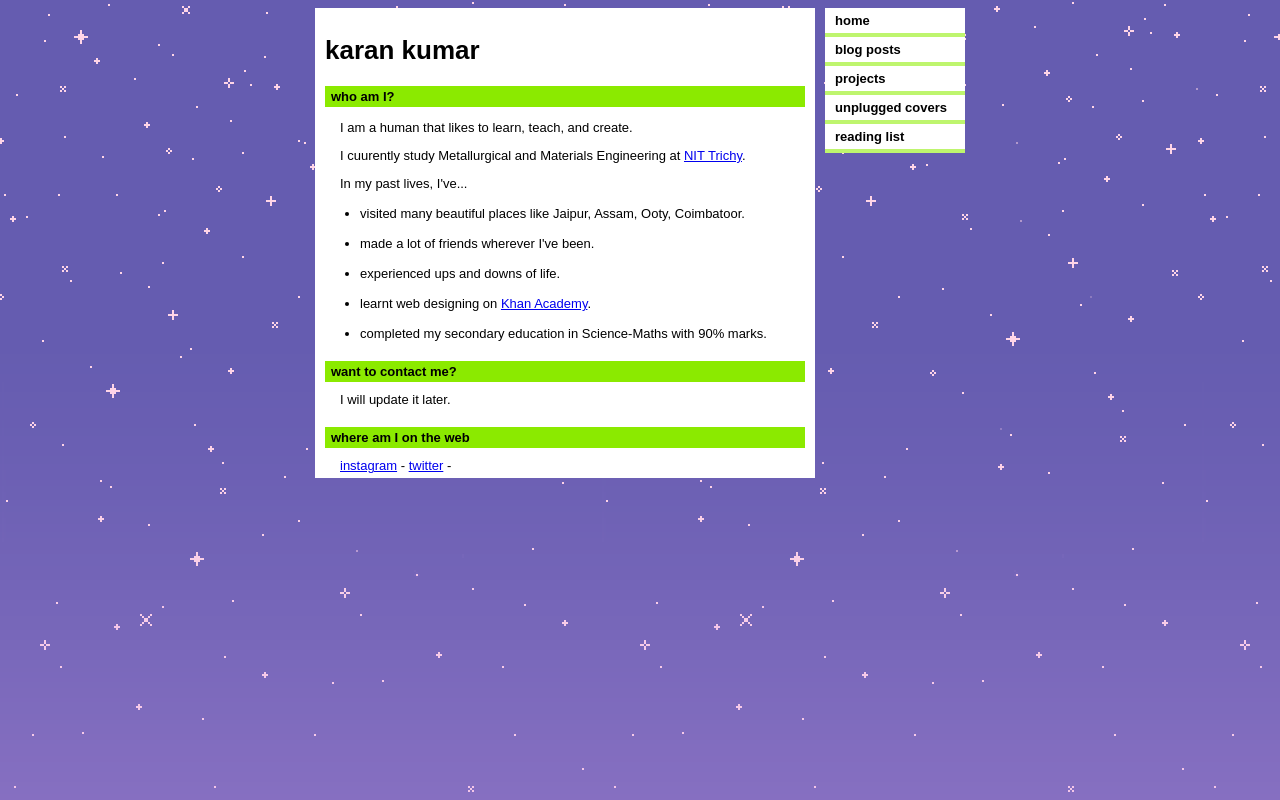
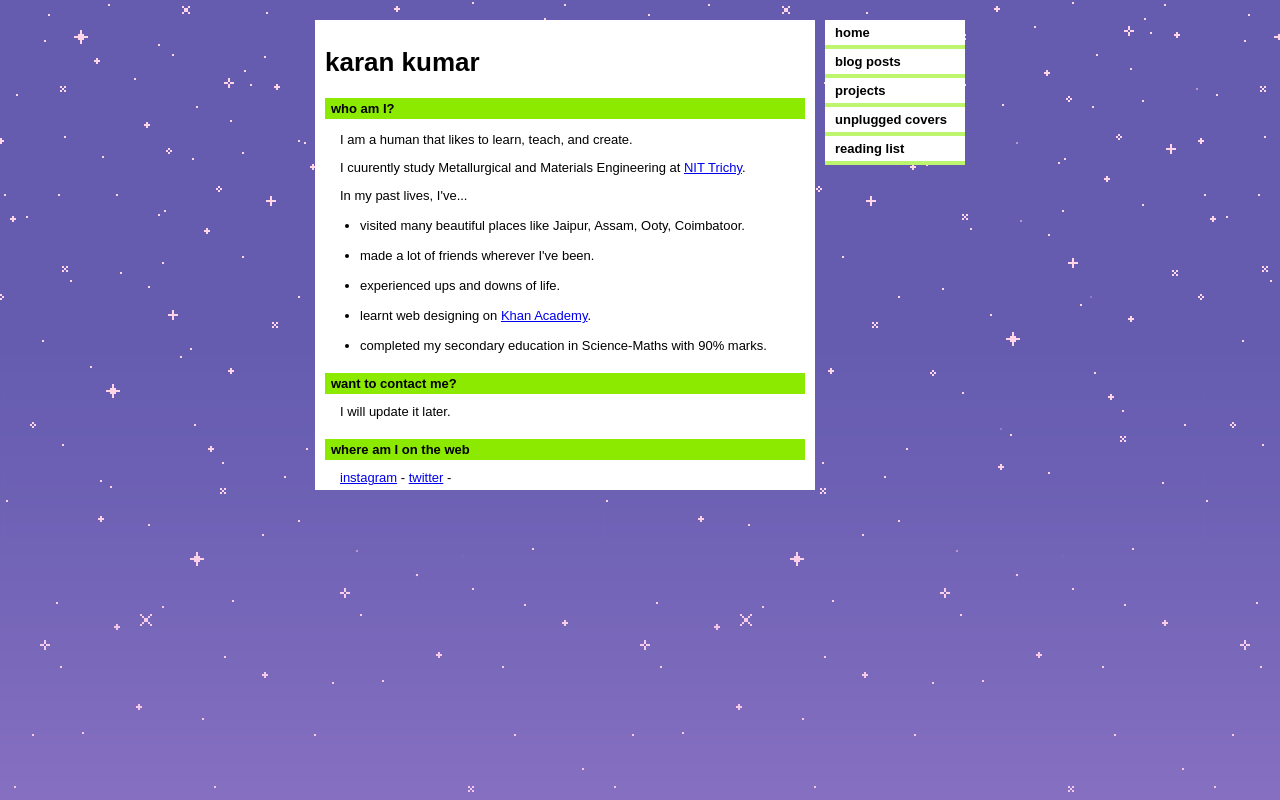
Before and after one commit to bykaran/bykaran.github.io, a plain HTML site: page index.html in a window 1280 px wide. Drawn offline with Linux system fonts and the light colour scheme.

Commit message:
Update index.html

```diff
--- a/index.html
+++ b/index.html
@@ -7,6 +7,7 @@
         <title>Karan</title>
         <style>
             body {
+                background-color: rgb(195, 18, 230);
                 background-image: url("glitter-background.gif");
                 font-family: Arial, sans-serif;
                 font-size: 13px;
@@ -18,6 +19,7 @@
             #wrapper {
                 width: 650px;
                 margin: auto;
+                margin-top: 20px;
             }
 
              #main {
```
